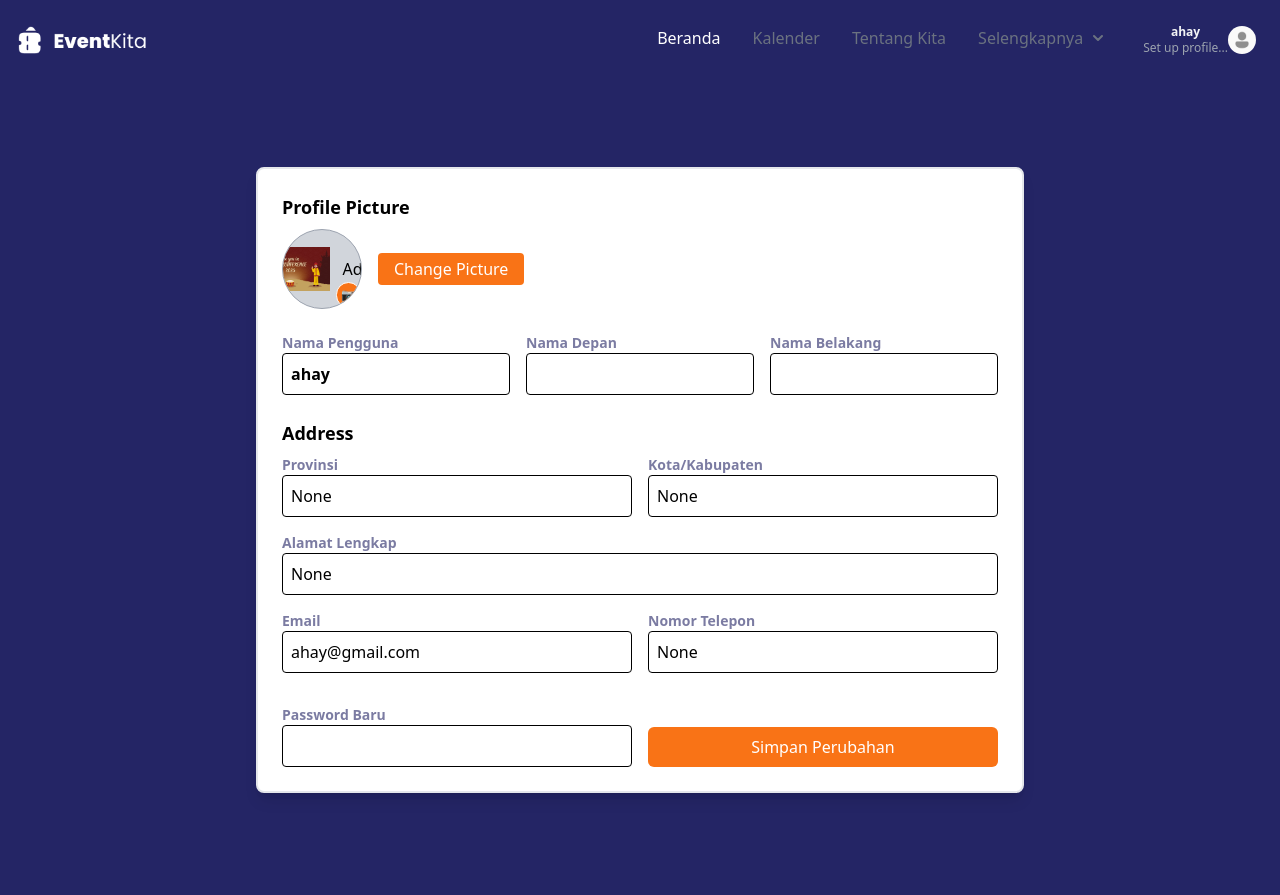
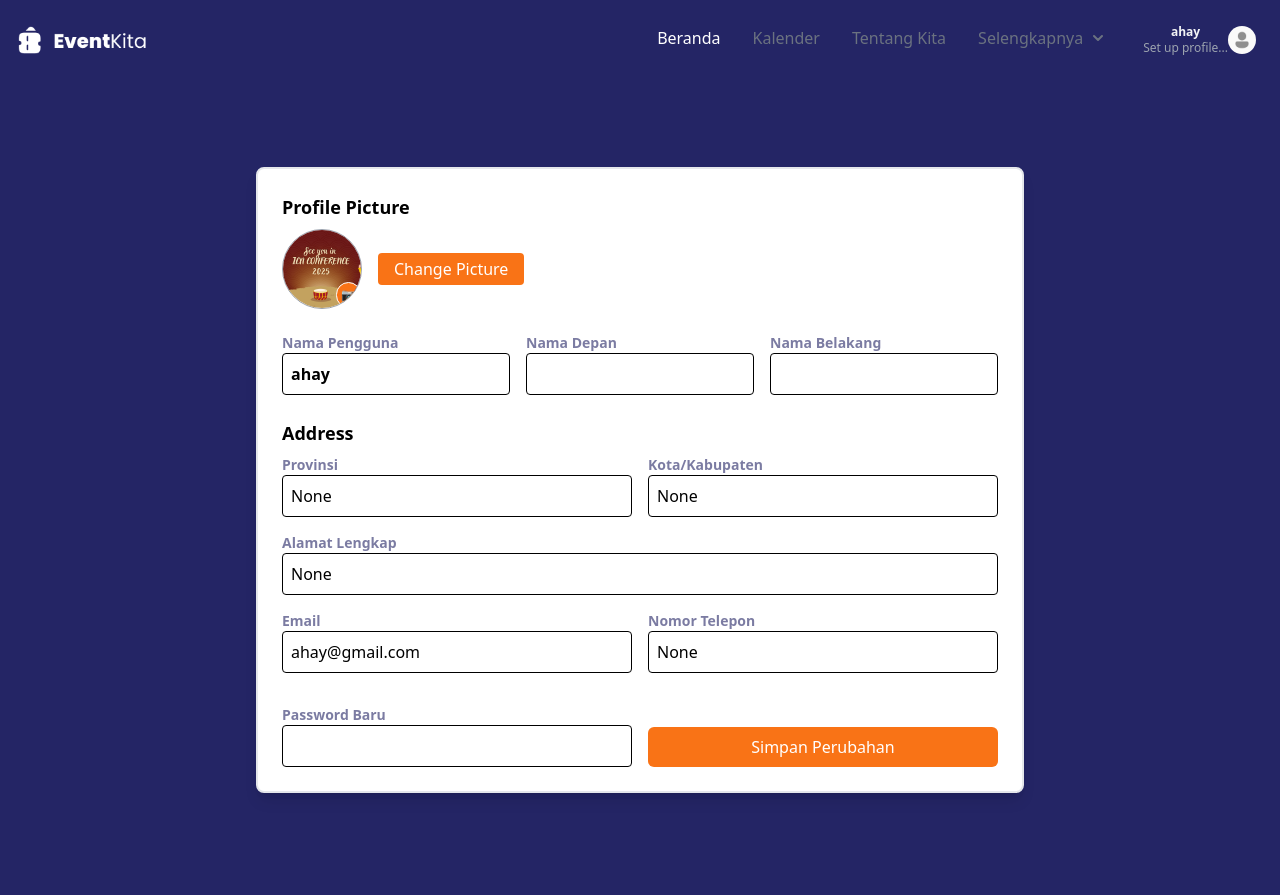
Before and after one commit to reegine/agile_project_sem4, a Django app: page /editprofile/ in a window 1280 px wide. Shown: the top 895 px of the page. Run offline with Django 5.2, Linux system fonts and the light colour scheme; a user stored in the database is signed in; some libraries are stand-ins or nearby versions.

Commit message:
prof pic

```diff
--- a/eventkita/app/templates/editprofile.html
+++ b/eventkita/app/templates/editprofile.html
@@ -14,7 +14,7 @@
       </a>
       <button data-collapse-toggle="navbar-dropdown" type="button" class="inline-flex items-center p-2 w-10 h-10 justify-center text-sm text-gray-500 rounded-lg md:hidden hover:bg-gray-100 focus:outline-none focus:ring-2 focus:ring-gray-200 dark:text-gray-400 dark:hover:bg-gray-700 dark:focus:ring-gray-600" aria-controls="navbar-dropdown" aria-expanded="false">
           <span class="sr-only">Open main menu</span>
-          <svg class="w-5 h-5" aria-hidden="true" xmlns="{% static 'default_images/profile.png' %}" fill="none" viewBox="0 0 17 14">
+          <svg class="w-5 h-5" aria-hidden="true" xmlns="http://www.w3.org/2000/svg" fill="none" viewBox="0 0 17 14">
               <path stroke="currentColor" stroke-linecap="round" stroke-linejoin="round" stroke-width="2" d="M1 1h15M1 7h15M1 13h15"/>
           </svg>
       </button>
@@ -45,13 +45,7 @@
                         <li>
                             <a href="#" class="block px-4 py-2 hover:bg-gray-100 dark:hover:bg-gray-600 dark:hover:text-white">Tersimpan</a>
                         </li>
-                        <!-- <li>
-                            <a href="#" class="block px-4 py-2 hover:bg-gray-100 dark:hover:bg-gray-600 dark:hover:text-white">Earnings</a>
-                        </li> -->
                         </ul>
-                        <!-- <div class="py-1">
-                        <a href="#" class="block px-4 py-2 text-sm text-gray-700 hover:bg-gray-100 dark:hover:bg-gray-600 dark:text-gray-200 dark:hover:text-white">Sign out</a>
-                        </div> -->
                     </div>
                 </li>
                 {% endif %}
@@ -94,11 +88,11 @@
                     <!-- Profile Image -->
                     <div class="relative w-20 h-20 rounded-full border border-gray-400 overflow-hidden bg-gray-300 flex items-center justify-center">
                         {% if user.profile_picture %}
-                        <img class="rounded-circle profile me-3" alt="avatar1" src="{{ user.profile_picture.url }}" />
+                        <img id="profile-image-preview" class="w-full h-full object-cover" alt="Profile" src="{{ user.profile_picture.url }}" />
                          {% else %}
-                        <img class="rounded-circle profile me-3" alt="avatar1" src="{% static 'default_images/profile.png'%}" />
+                        <img id="profile-image-preview" class="w-full h-full object-cover" alt="Profile" src="{% static 'default_images/profile.png'%}" />
                           {% endif %}
-                          <p class="mb-0">{{ current_user.name|default:'Admin' }}</p>
+
                         <div class="absolute bottom-0 right-0 bg-orange-500 p-1 rounded-full border border-white">
                             <span class="text-white text-xs">&#128247;</span>
                         </div>
@@ -194,16 +188,18 @@
         });
     });
 
-
-
     function previewImage(event) {
         const file = event.target.files[0];
-        const reader = new FileReader();
-        reader.onload = function(e) {
-            const img = document.querySelector('img[alt="Profile"]');
-            img.src = e.target.result; // Update the image source to the selected file
+        if (file) {
+            const reader = new FileReader();
+            reader.onload = function(e) {
+                const img = document.getElementById('profile-image-preview');
+                if (img) {
+                    img.src = e.target.result;
+                }
+            }
+            reader.readAsDataURL(file);
         }
-        reader.readAsDataURL(file);
     }
 </script>
 {% endblock %}
```
Also changed, not shown: eventkita/db.sqlite3, eventkita/media/profile_pics/60_1_475ZC4n.png (added), eventkita/media/profile_pics/60_1_LiruKOW.png (added), eventkita/media/profile_pics/60_2.png (added), eventkita/media/profile_pics/60_2MXHlt2.png (added), eventkita/media/profile_pics/60_n3wjZKl.png (added).
